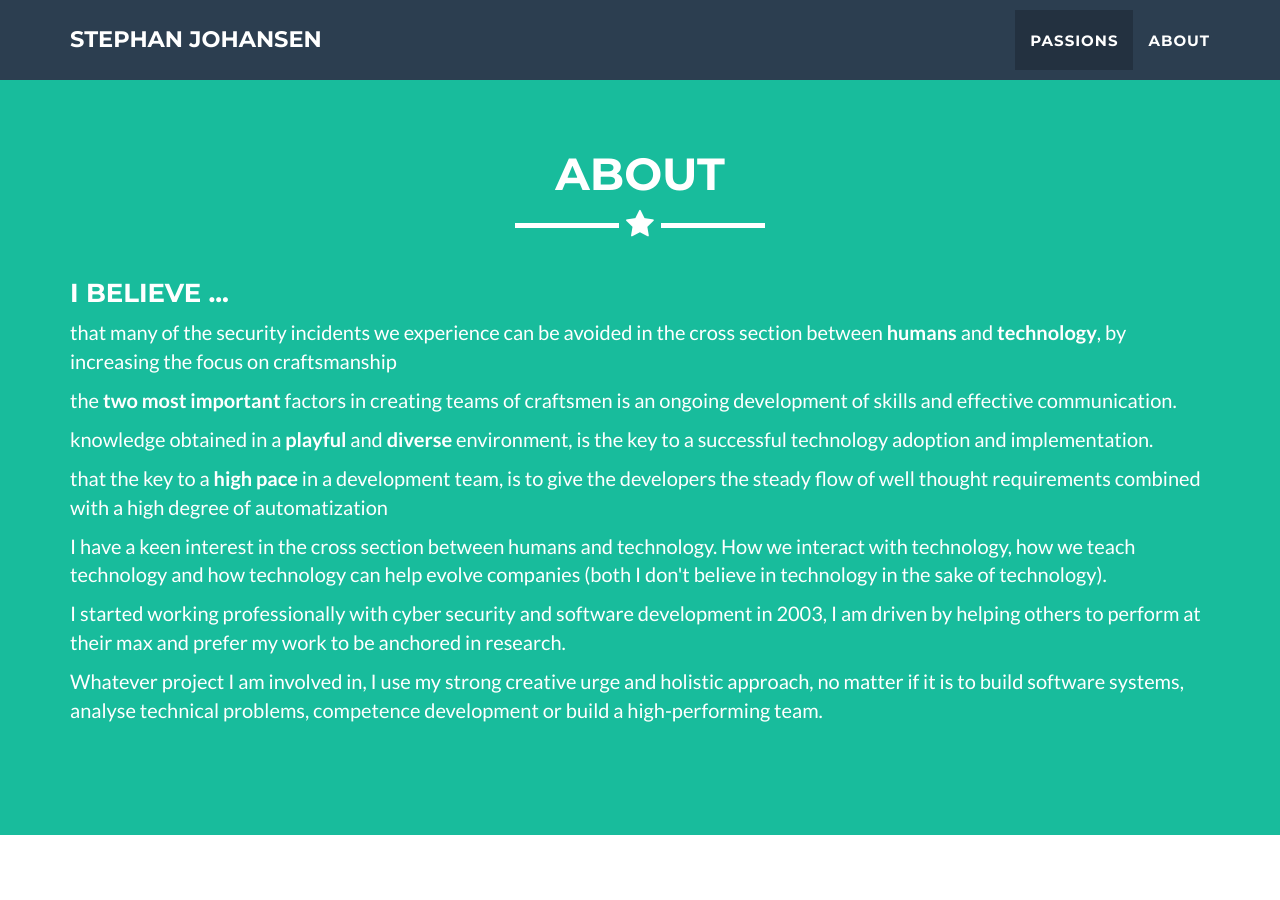
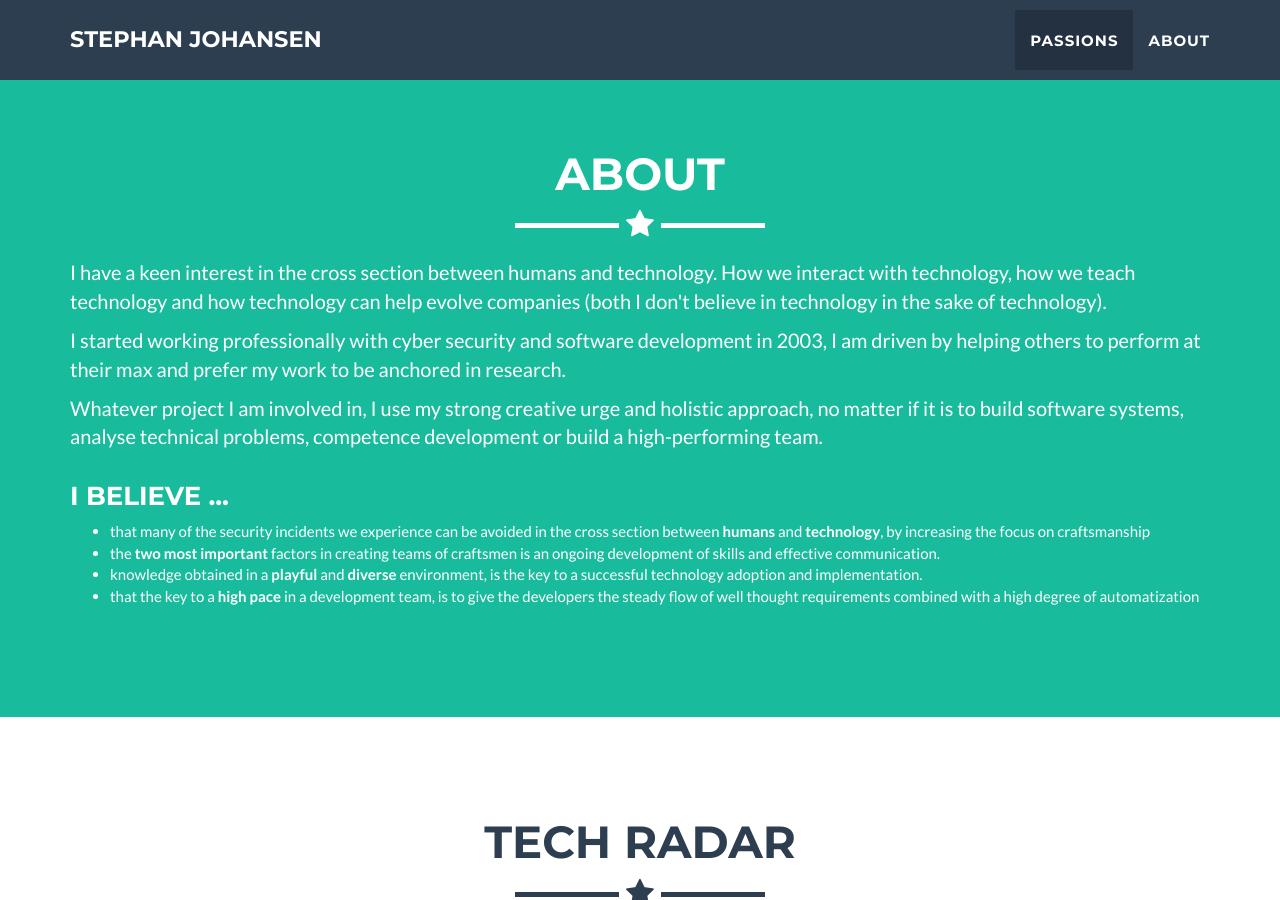
Before and after one commit to skjohansen/skjohansen.github.io, a Jekyll site: the page built from _posts/2021-06-30-1-teaching.markdown, in a window 1280 px wide and 900 px high, scrolled down 2244 px. Built offline with Jekyll 4.4.1, drawn with Linux system fonts in a browser that asks for light colours.

Commit message:
Reorganize text

```diff
--- a/_includes/about.html
+++ b/_includes/about.html
@@ -9,19 +9,22 @@
             </div>
             <div class="row">
                 <div class="col-lg-12">
-                    <h3>I believe ...</h3>
-                    <p>that many of the security incidents we experience can be avoided in the cross section between <b>humans</b> and <b>technology</b>, by increasing the focus on craftsmanship</p>
-                    <p>the <b>two most important</b> factors in creating teams of craftsmen is an ongoing development of skills and effective communication.</p>
-                    <p>knowledge obtained in a <b>playful</b> and <b>diverse</b> environment, is the key to a successful technology adoption and implementation.</p>
-                    <p>that the key to a <b>high pace</b> in a development team, is to give the developers the steady flow of well thought requirements combined with a high degree of automatization</p>
-                </div>
-            </div>
-            <div class="row">
-                <div class="col-lg-12">
                     <p>I have a keen interest in the cross section between humans and technology. How we interact with technology, how we teach technology and how technology can help evolve companies (both I don't believe in technology in the sake of technology).</p>
                     <p>I started working professionally with cyber security and software development in 2003, I am driven by helping others to perform at their max and prefer my work to be anchored in research.</p>
                     <p>Whatever project I am involved in, I use my strong creative urge and holistic approach, no matter if it is to build software systems, analyse technical problems, competence development or build a high-performing team.</p>
                 </div>
             </div>
+            <div class="row">
+                <div class="col-lg-12">
+                    <h3>I believe ...</h3>
+                    <ul>
+                        <li>that many of the security incidents we experience can be avoided in the cross section between <b>humans</b> and <b>technology</b>, by increasing the focus on craftsmanship</li>
+                        <li>the <b>two most important</b> factors in creating teams of craftsmen is an ongoing development of skills and effective communication.</li>
+                        <li>knowledge obtained in a <b>playful</b> and <b>diverse</b> environment, is the key to a successful technology adoption and implementation.</li>
+                        <li>that the key to a <b>high pace</b> in a development team, is to give the developers the steady flow of well thought requirements combined with a high degree of automatization</li>
+                    </ul>
+                </div>
+            </div>
+
         </div>
     </section>
```
